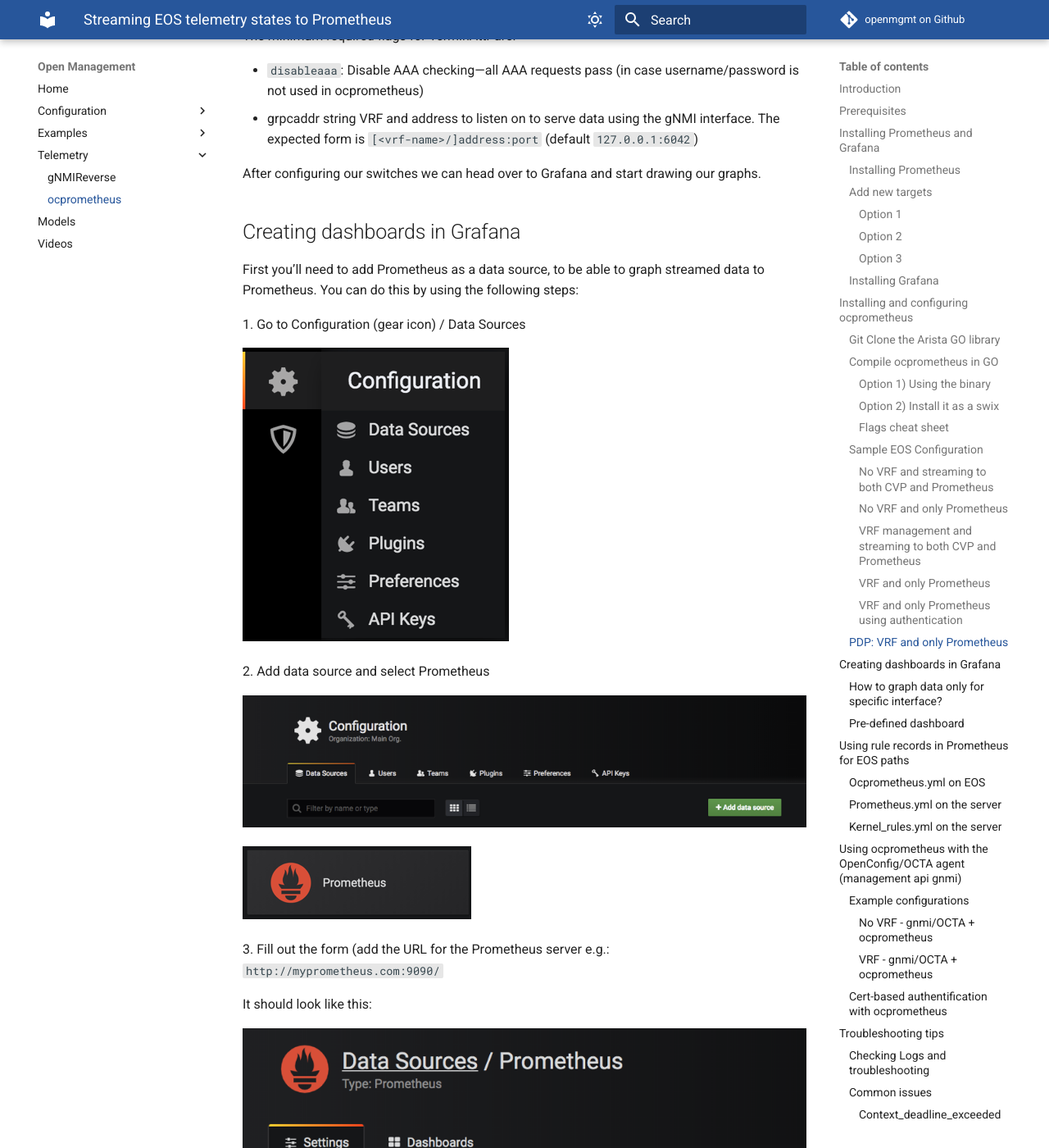
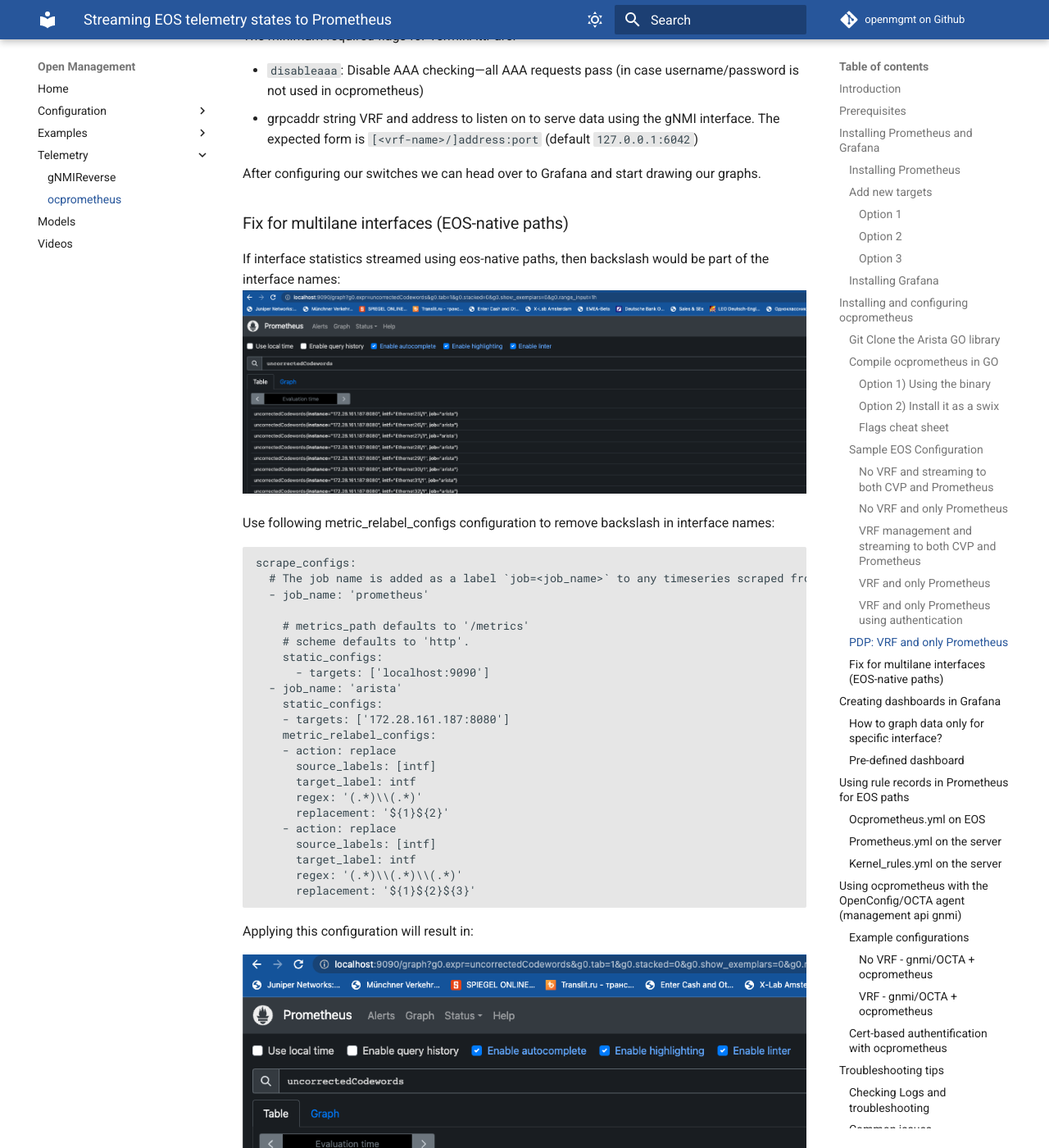
Before and after one commit to aristanetworks/openmgmt, an MkDocs documentation site: the page built from docs/telemetry/adapters/ocprometheus/index.md, in a window 1280 px wide and 1400 px high, scrolled down 12725 px. Shown: the whole window at 82% size. Built offline with MkDocs 1.6.1 and Material for MkDocs 9.7.7, drawn with Linux system fonts in a browser that asks for light colours; comment, search, counter and statistics services are not loaded.

Commit message:
Add explanation how to remove backslash in multilane interface names

````diff
--- a/docs/telemetry/adapters/ocprometheus/index.md
+++ b/docs/telemetry/adapters/ocprometheus/index.md
@@ -634,6 +634,41 @@
 
 After configuring our switches we can head over to Grafana and start drawing our graphs.
 
+### Fix for multilane interfaces (EOS-native paths)
+If interface statistics streamed using eos-native paths, then backslash would be part of the
+interface names:
+![Multilane interface names](resources/multilane-before.png)
+
+Use following metric_relabel_configs configuration to remove backslash in interface names:
+
+```
+scrape_configs:
+  # The job name is added as a label `job=<job_name>` to any timeseries scraped from this config.
+  - job_name: 'prometheus'
+
+    # metrics_path defaults to '/metrics'
+    # scheme defaults to 'http'.
+    static_configs:
+      - targets: ['localhost:9090']
+  - job_name: 'arista'
+    static_configs:
+    - targets: ['172.28.161.187:8080']
+    metric_relabel_configs:
+    - action: replace
+      source_labels: [intf]
+      target_label: intf
+      regex: '(.*)\\(.*)'
+      replacement: '${1}${2}'
+    - action: replace
+      source_labels: [intf]
+      target_label: intf
+      regex: '(.*)\\(.*)\\(.*)'
+      replacement: '${1}${2}${3}'
+```
+Applying this configuration will result in:
+
+![Multilane interface names](resources/multilane-after.png)
+
 ## Creating dashboards in Grafana
 
 First you’ll need to add Prometheus as a data source, to be able to graph streamed data to Prometheus.
````
Also changed, not shown: docs/telemetry/adapters/ocprometheus/resources/multilane-after.png (added), docs/telemetry/adapters/ocprometheus/resources/multilane-before.png (added).
